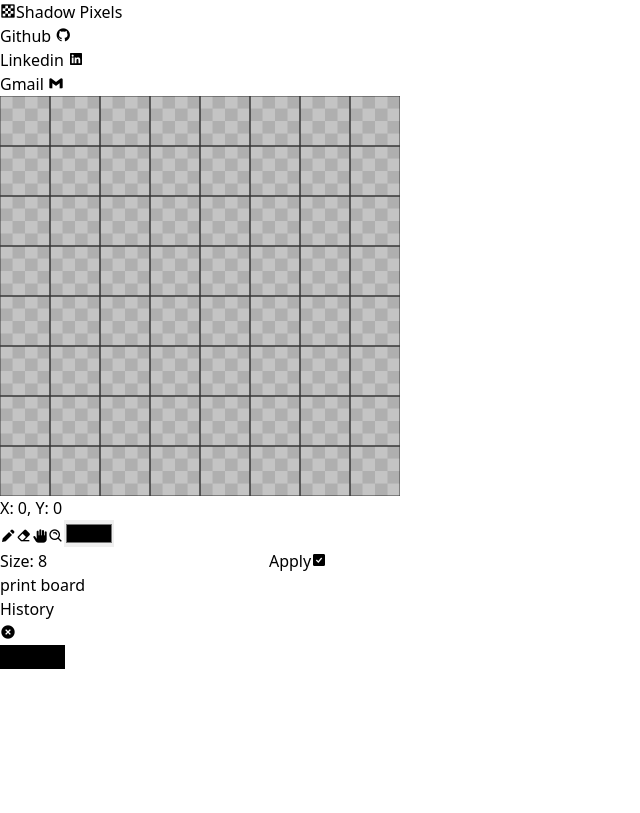
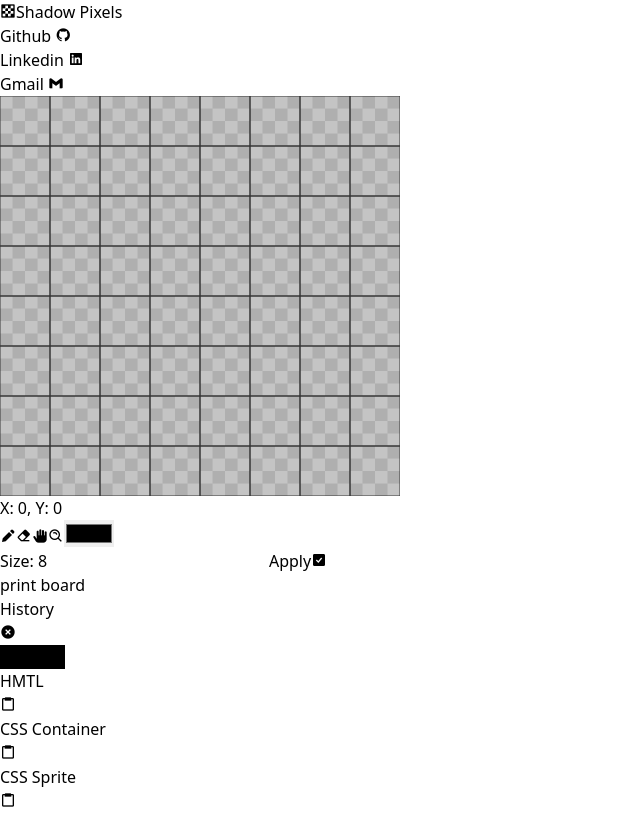
Before and after one commit to Cesar-CARV/shadowPixels, a React (Vite) app: page / in a window 1280 px wide. Shown: the whole page, without its empty margins (0-640 px from the left). Built offline with nearby package versions, Linux system fonts and the light colour scheme.

Commit message:
se le agrego funcionalidad al componente CodeBlock

```diff
--- a/src/App.jsx
+++ b/src/App.jsx
@@ -60,7 +60,7 @@ function App() {
   // convertir el board a css
   const convertBoardToCSs = () => {
     const convertBoard = new ConvertBoardToCss(board);
-    const measure = convertBoard.MESURES.REM;
+    const measure = convertBoard.MESURES.EM;
     const shadowsList = convertBoard.getComponent(measure);
     setSpriteComponent(shadowsList);
   }
@@ -97,11 +97,11 @@ function App() {
         </aside>
 
         {/* Code css */}
-        <section className='flex flex-wrap gap-4'>
-          <CodeBlock code={spriteComponent.html}/>
-          <CodeBlock code={spriteComponent.container}/>
-          <CodeBlock code={spriteComponent.sprite}/>
-        </section>
+        <article className='flex flex-wrap gap-2'>
+          <CodeBlock code={spriteComponent.html} title={"HMTL"}/>
+          <CodeBlock code={spriteComponent.container} title={"CSS Container"}/>
+          <CodeBlock code={spriteComponent.sprite} title={"CSS Sprite"}/>
+        </article>
       </main>
 
       {/* Footer */}
--- a/src/components/CodeBlock.jsx
+++ b/src/components/CodeBlock.jsx
@@ -1,11 +1,34 @@
-function CodeBlock({code}) {
+import { useState, useEffect } from "react";
+
+function CodeBlock({ code, title }) {
+    const [copied, setCopied] = useState(false);
+
+    useEffect(() => setCopied(false), [code]);
+
+    const handleClick = () => {
+        navigator.clipboard.writeText(code);
+        setCopied(true);
+    }
+
 
     return (
-        <div className="flex-grow basis-96 bg-gray-950 text-white p-4 h-auto max-h-96 overflow-y-scroll">
-            <code>
-                {code}
-            </code>
-        </div>
+        <section className="flex-grow h-auto max-h-96 max-w-xs bg-gray-950 text-white">
+            <header className="p-4 flex justify-between items-center bg-gray-900">
+                <h4>{title}</h4>
+                <button onClick={handleClick}>
+                    {copied ? <i class='bx bxs-check-square'></i> : <i class='bx bx-clipboard'></i>}
+                </button>
+            </header>
+            <div className="p-4">
+                <div className="overflow-auto w-full h-full">
+                    <pre>
+                        <code>
+                            {code}
+                        </code>
+                    </pre>
+                </div>
+            </div>
+        </section>
     )
 }
 
--- a/src/utility/ConverBoarToCss.js
+++ b/src/utility/ConverBoarToCss.js
@@ -29,7 +29,7 @@ class ConvertBoardToCss {
     }
 
     #getSpriteContainerCss = measure => {
-        return `.sprite-container {\n\tposition: relative\n\twidth: ${this.board.length + measure}\n\theight: ${this.board.length + measure}\n}`;
+        return `.sprite-container {\n\tposition: relative;\n\twidth: ${this.board.length + measure};\n\theight: ${this.board.length + measure};\n}`;
     }
 
     getComponent = measure => {
@@ -38,7 +38,7 @@ class ConvertBoardToCss {
         }
 
         const shadows = this.#getShadows(measure);
-        const component = `<div class="sprite-container"><div class="sprite"></div></div>`;
+        const component = `<div class="sprite-container">\n\t<div class="sprite">\n\t</div>\n</div>`;
         const classSpriteContainer = this.#getSpriteContainerCss(measure);
         const classSprite = this.#getSpriteCss(measure, shadows);
         return { html: component, container: classSpriteContainer, sprite: classSprite };
```
